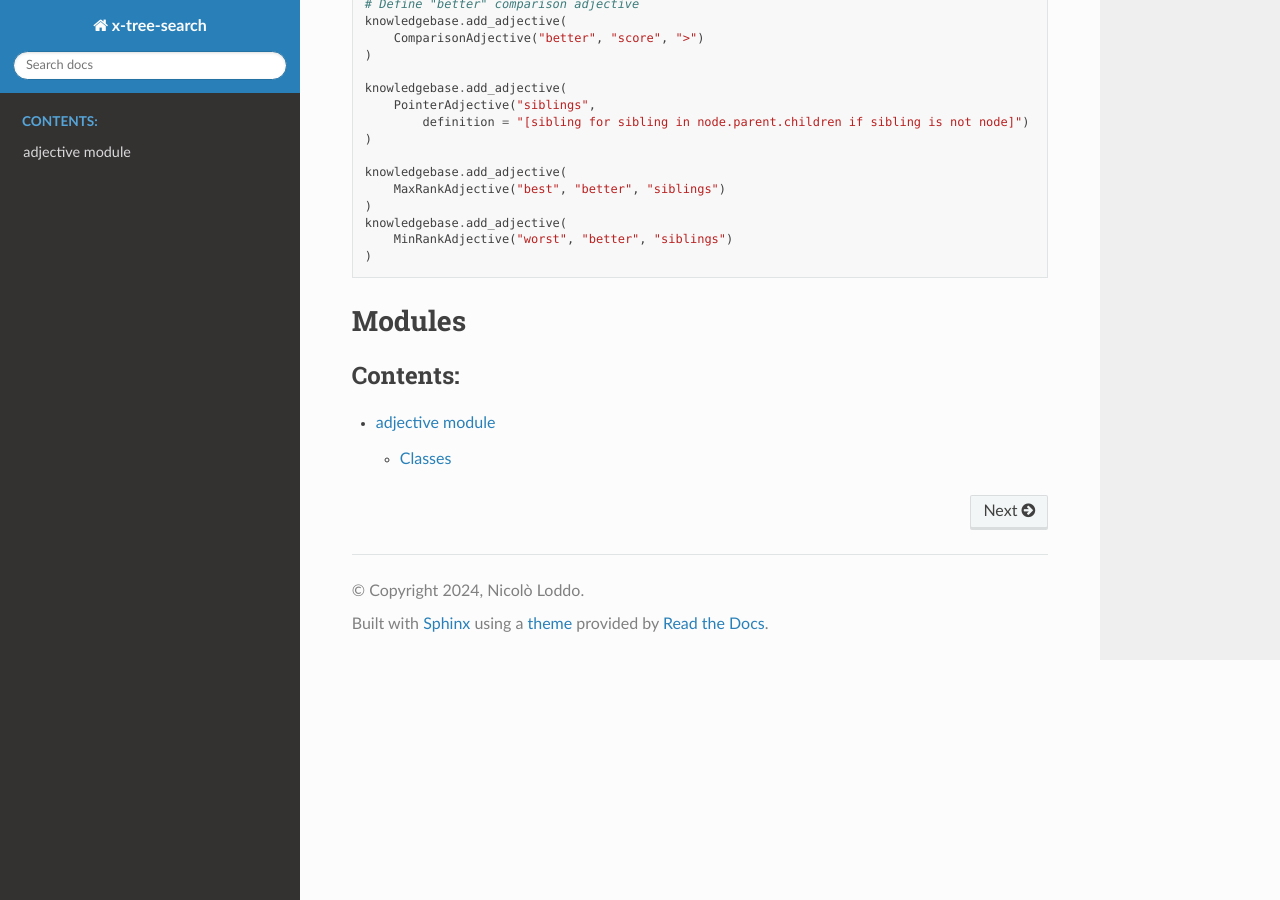
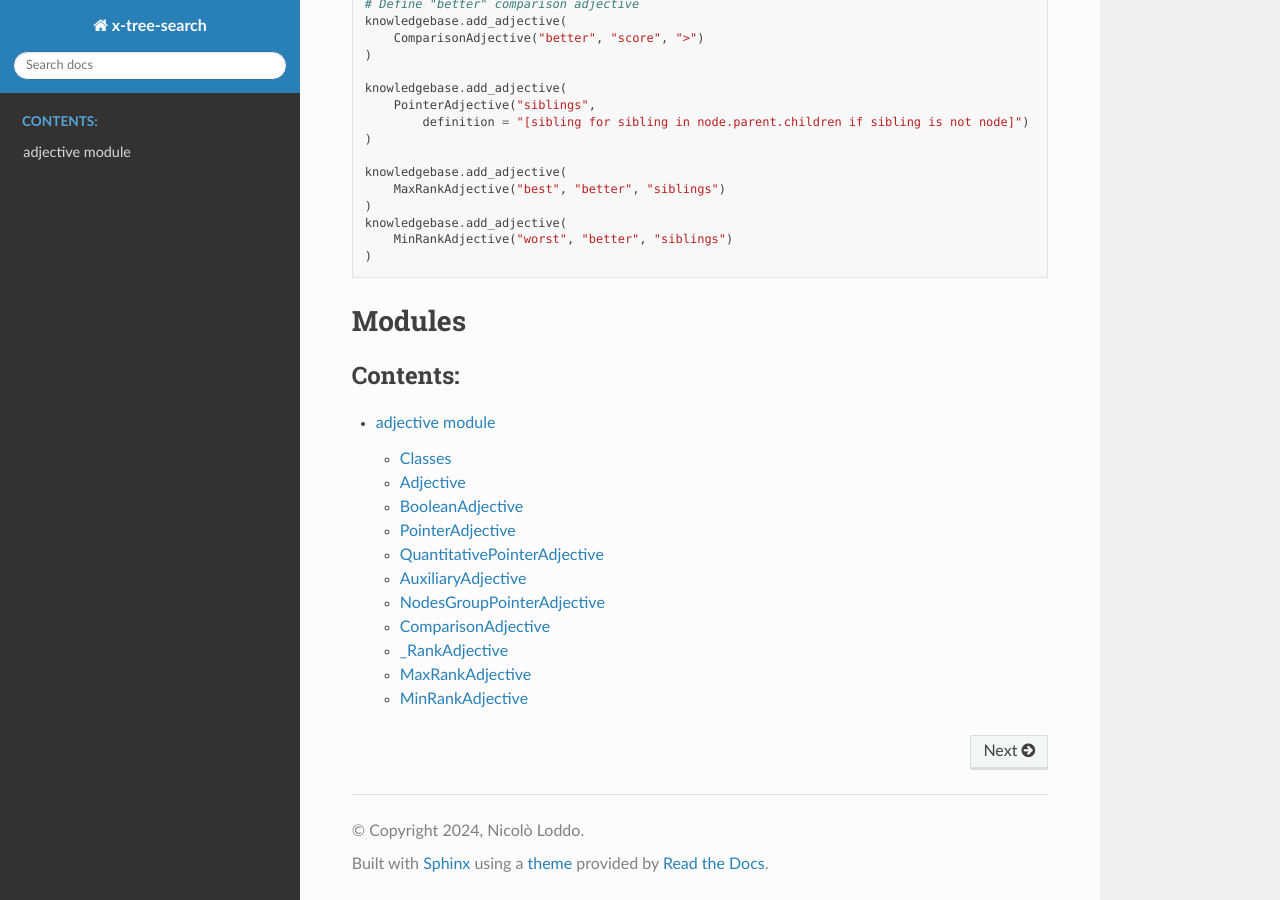
Before and after one commit to nicoloddo/x-tree-search, a Sphinx documentation site: the page built from docs/index.md, in a window 1280 px wide and 900 px high, scrolled down 1416 px. Built offline with Sphinx 7.4.7 and the Read the Docs theme 2.0.0, drawn with Linux system fonts in a browser that asks for light colours.

Commit message:
Fix adjective .rst and rebuild docs

```diff
--- a/docs/adjective.rst
+++ b/docs/adjective.rst
@@ -9,52 +9,82 @@ adjective module
 Classes
 -------
 
-.. autoclass:: Adjective
+Adjective
+---------
+
+.. autoclass:: src.explainer.adjective.Adjective
     :members:
     :undoc-members:
     :show-inheritance:
 
-.. autoclass:: BooleanAdjective
+BooleanAdjective
+----------------
+
+.. autoclass:: src.explainer.adjective.BooleanAdjective
     :members:
     :undoc-members:
     :show-inheritance:
 
-.. autoclass:: PointerAdjective
+PointerAdjective
+----------------
+
+.. autoclass:: src.explainer.adjective.PointerAdjective
     :members:
     :undoc-members:
     :show-inheritance:
 
-.. autoclass:: QuantitativePointerAdjective
+QuantitativePointerAdjective
+----------------------------
+
+.. autoclass:: src.explainer.adjective.QuantitativePointerAdjective
     :members:
     :undoc-members:
     :show-inheritance:
 
-.. autoclass:: AuxiliaryAdjective
+AuxiliaryAdjective
+------------------
+
+.. autoclass:: src.explainer.adjective.AuxiliaryAdjective
     :members:
     :undoc-members:
     :show-inheritance:
 
-.. autoclass:: NodesGroupPointerAdjective
+NodesGroupPointerAdjective
+--------------------------
+
+.. autoclass:: src.explainer.adjective.NodesGroupPointerAdjective
     :members:
     :undoc-members:
     :show-inheritance:
 
-.. autoclass:: ComparisonAdjective
+ComparisonAdjective
+-------------------
+
+.. autoclass:: src.explainer.adjective.ComparisonAdjective
     :members:
     :undoc-members:
     :show-inheritance:
 
-.. autoclass:: _RankAdjective
+_RankAdjective
+--------------
+
+.. autoclass:: src.explainer.adjective._RankAdjective
     :members:
     :undoc-members:
     :show-inheritance:
 
-.. autoclass:: MaxRankAdjective
+MaxRankAdjective
+----------------
+
+.. autoclass:: src.explainer.adjective.MaxRankAdjective
     :members:
     :undoc-members:
     :show-inheritance:
 
-.. autoclass:: MinRankAdjective
+MinRankAdjective
+----------------
+
+.. autoclass:: src.explainer.adjective.MinRankAdjective
     :members:
     :undoc-members:
     :show-inheritance:
```
Also changed, not shown: 6 other files.
